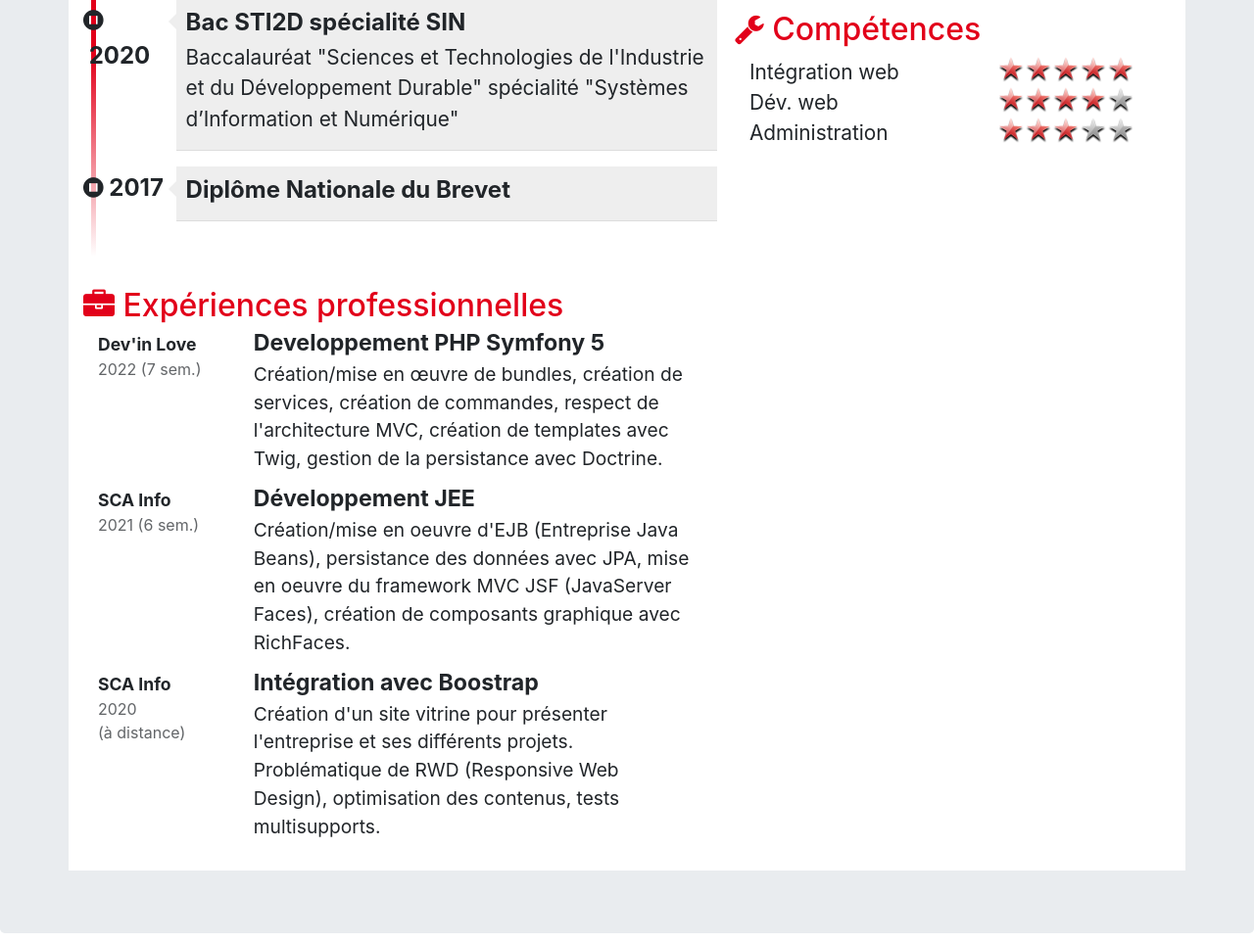
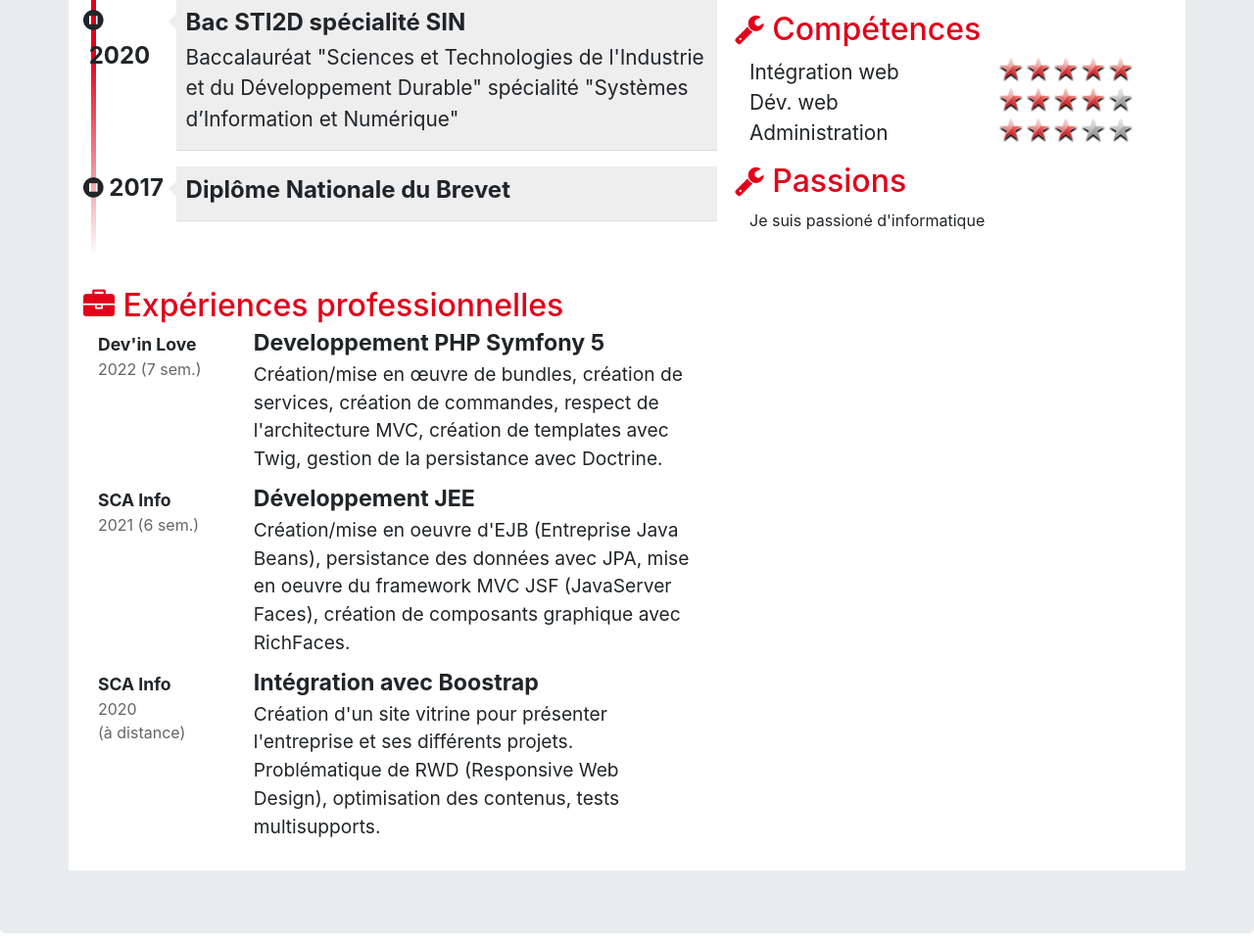
Before and after one commit to kameliapilou2/kinjerjs.github.io, a plain HTML site: page public_html/pages/cv.html in a window 1280 px wide. Shown: the part 817-1780 px from the top of the page at 98% size. Drawn offline with nearby package versions, Linux system fonts and the light colour scheme.

Commit message:
feat(cv): add passions in cv page

```diff
--- a/public_html/pages/cv.html
+++ b/public_html/pages/cv.html
@@ -340,6 +340,12 @@
                                 <div class="classement classement3"></div>
                             </div>
                         </div>
+                        <div id="passions" class="rubrique clearfix">
+                            <h2><span class="fa fa-wrench"></span> Passions</h2>
+                            <div class="container">
+                                Je suis passioné d'informatique
+                            </div>
+                        </div>
                     </div>
                 </div>
             </div>
```
